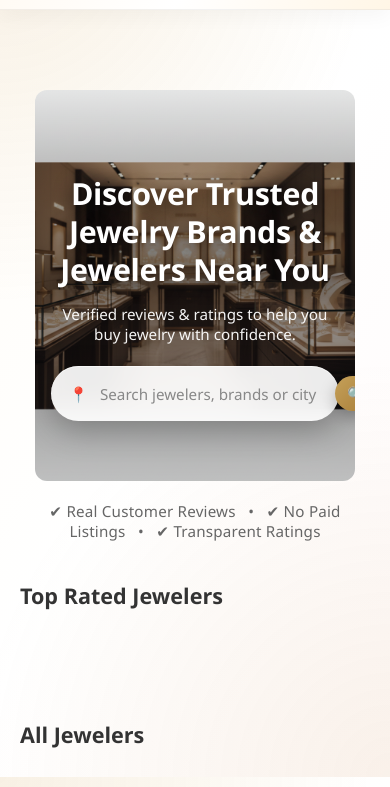
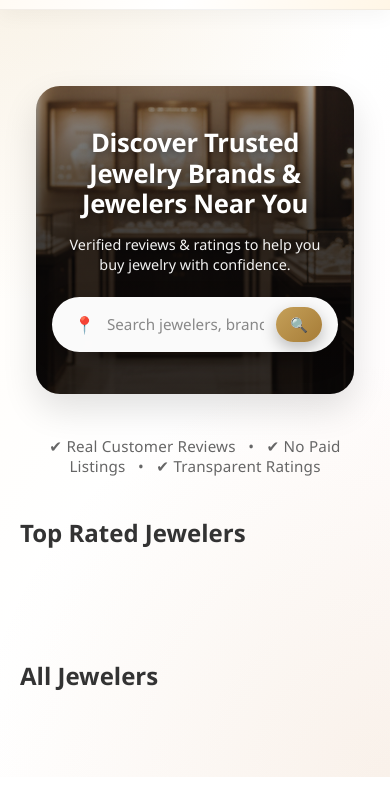
Before and after one commit to Manaspaliwal18/JEB, a website: page index.html in a window 390 px wide. Shown: the part 67-854 px from the top of the page. Drawn offline with Linux system fonts and the light colour scheme; no server answers.

Commit message:
Final professional hero fix

```diff
--- a/style.css
+++ b/style.css
@@ -368,65 +368,6 @@ section.active {
     font-size: 0.95rem;
     max-width: 900px;
     letter-spacing: 0.2px;
-}
-/* ===============================
-   HERO SEARCH — MOBILE
-================================ */
-
-@media (max-width: 768px) {
-    .search-pill {
-        width: 100%;
-        padding: 10px 12px;
-    }
-
-    .search-icon {
-        font-size: 0.95rem;
-    }
-
-    .search-btn {
-        padding: 8px 12px;
-        font-size: 0.85rem;
-    }
-}
-@media (max-width: 768px) {
-    .hero-content h1 {
-        font-size: 1.8rem;
-        line-height: 1.25;
-    }
-
-    .hero-content p {
-        font-size: 0.95rem;
-    }
-}
-
-/* ===============================
-   HERO — MOBILE SPACING FIX
-================================ */
-
-@media (max-width: 768px) {
-    .hero-banner {
-        margin-top: 20px;   /* pushes hero below nav */
-        padding: 60px 16px;
-    }
-}
-
-
-/* ===============================
-   SECTION TITLE
-================================ */
-.section-title {
-    margin: 40px 0 18px;
-    font-size: 1.35rem;
-    font-weight: 600;
-}
-
-/* ===============================
-   STORE GRID
-================================ */
-.store-grid {
-    display: grid;
-    grid-template-columns: repeat(auto-fit, minmax(280px, 1fr));
-    gap: 24px;
 }
 
 /* ===============================
@@ -995,7 +936,7 @@ textarea {
     color: var(--primary-gold);
 }
 /* ===============================
-   MOBILE NAVIGATION
+   MOBILE NAVIGATION (FINAL)
 ================================ */
 
 .nav-toggle {
@@ -1003,6 +944,7 @@ textarea {
     flex-direction: column;
     gap: 5px;
     cursor: pointer;
+    z-index: 1001;
 }
 
 .nav-toggle span {
@@ -1010,10 +952,16 @@ textarea {
     height: 2px;
     background: #333;
     border-radius: 2px;
+    transition: transform 0.3s ease, opacity 0.3s ease;
 }
 
-/* Mobile behavior */
+/* MOBILE */
 @media (max-width: 768px) {
+
+    nav {
+        position: relative;
+    }
+
     .nav-toggle {
         display: flex;
     }
@@ -1022,18 +970,154 @@ textarea {
         position: absolute;
         top: 64px;
         right: 16px;
-        background: #fff;
+
+        background: #ffffff;
+        border-radius: 16px;
+        padding: 18px;
+
+        display: none;
         flex-direction: column;
         gap: 14px;
-        padding: 16px;
-        border-radius: 14px;
-        box-shadow: 0 20px 40px rgba(0,0,0,0.15);
-        display: none;
+
         min-width: 220px;
-        z-index: 999;
+        box-shadow: 0 20px 40px rgba(0,0,0,0.18);
+        z-index: 1000;
     }
 
     .nav-links.show {
         display: flex;
+        animation: fadeSlide 0.25s ease;
+    }
+
+    .nav-links a {
+        margin: 0;
+        font-size: 0.95rem;
     }
 }
+
+/* Animation */
+@keyframes fadeSlide {
+    from {
+        opacity: 0;
+        transform: translateY(-6px);
+    }
+    to {
+        opacity: 1;
+        transform: translateY(0);
+    }
+}
+
+/* ==================================
+   PREMIUM GLASS-MORPHISM HERO (FINAL)
+================================== */
+
+.hero-banner {
+    position: relative;
+    background:
+        linear-gradient(180deg, rgba(0,0,0,0.3) 0%, rgba(0,0,0,0.7) 100%),
+        url("images/jewelry-banner.png") no-repeat center center;
+    background-color: #ffffff;
+
+    padding: 60px 5%;
+    margin: 16px;
+    border-radius: 24px;
+
+    display: flex;
+    flex-direction: column;
+    justify-content: center;
+    align-items: center;
+    gap: 20px;
+
+    min-height: 420px;
+    overflow: hidden;
+
+    box-shadow: 0 15px 35px rgba(0,0,0,0.12);
+}
+
+/* HERO CONTENT */
+.hero-content {
+    text-align: center;
+    max-width: 800px;
+    z-index: 2;
+}
+
+.hero-content h1 {
+    color: #ffffff;
+    font-size: 2.3rem;
+    font-weight: 800;
+    line-height: 1.2;
+    margin-bottom: 10px;
+    text-shadow: 0 2px 10px rgba(0,0,0,0.5);
+}
+
+.hero-content p {
+    color: rgba(255,255,255,0.95);
+    font-size: 1rem;
+}
+
+/* SEARCH BAR */
+.search-pill {
+    background: rgba(255,255,255,0.98);
+    padding: 10px 16px;
+    border-radius: 999px;
+    width: 100%;
+    max-width: 460px;
+
+    display: flex;
+    align-items: center;
+    gap: 10px;
+
+    box-shadow: 0 8px 25px rgba(0,0,0,0.2);
+    z-index: 3;
+}
+
+.search-pill input {
+    width: 100%;
+    border: none;
+    outline: none;
+    font-size: 0.95rem;
+    background: transparent;
+}
+
+/* ==================================
+   TRUST STRIP SAFETY
+================================== */
+
+.trust-strip {
+    position: relative;
+    z-index: 1;
+    margin-top: 14px;
+}
+
+/* ==================================
+   MOBILE FIX — NO OVERLAP GUARANTEE
+================================== */
+
+@media (max-width: 768px) {
+
+    .hero-banner {
+        padding: 42px 16px;
+        min-height: auto;
+        gap: 24px;
+        margin-bottom: 42px; /* 🔥 KEY FIX */
+    }
+
+    .hero-content h1 {
+        font-size: 1.6rem;
+        width: 95%;
+        margin: 0 auto;
+    }
+
+    .hero-content p {
+        font-size: 0.9rem;
+        line-height: 1.4;
+    }
+
+    .search-pill {
+        max-width: 100%;
+    }
+
+    .section-title {
+        margin-top: 32px;
+    }
+}
```
Also changed, not shown: index.html (+0 -1 lines).
